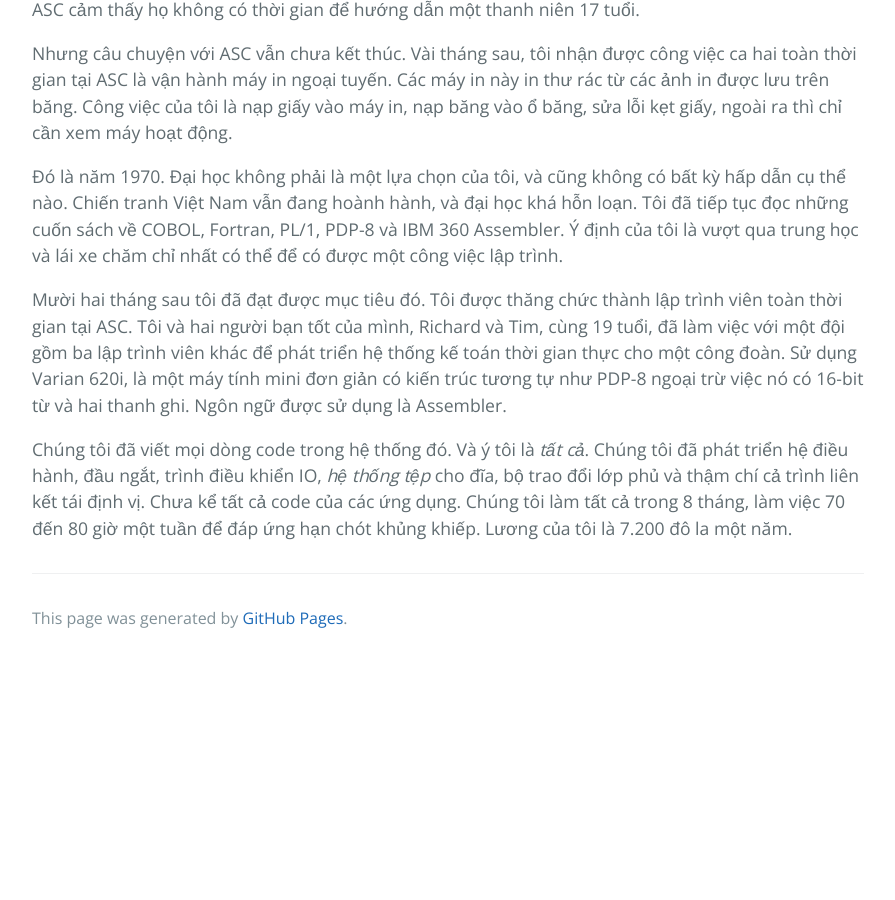
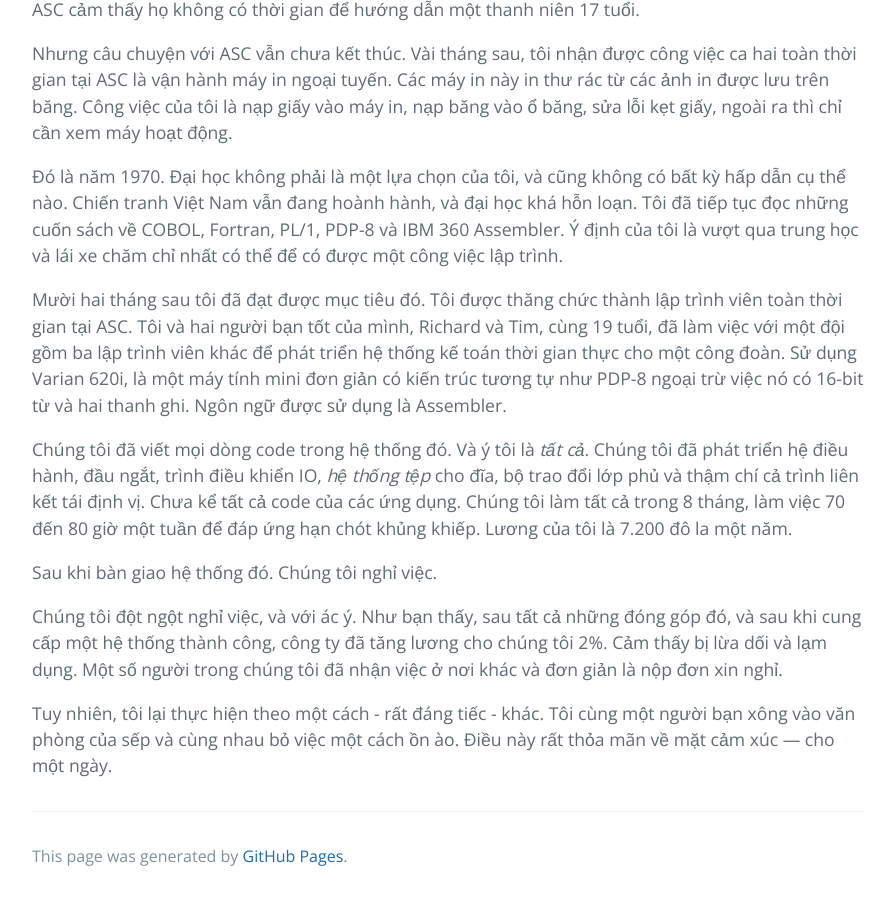
Before and after one commit to HaiBV/haibv.github.io, a Jekyll site: the page built from clean-coder/pre-requisite-introduction.md, in a window 1280 px wide and 900 px high, scrolled down 2464 px. Shown: the whole window, without its empty margins (192-1087 px from the left). Built offline with Jekyll 4.4.1, drawn with Linux system fonts in a browser that asks for light colours; our own code applies the rules of GitHub Pages for plain Markdown files; before the commit the page ends 3126 px from its top, so only the background shows below that.

Commit message:
Book - The Clean Coder - Correction

```diff
--- a/clean-coder/pre-requisite-introduction.md
+++ b/clean-coder/pre-requisite-introduction.md
@@ -47,3 +47,9 @@ Nhưng câu chuyện với ASC vẫn chưa kết thúc. Vài tháng sau, tôi nh
 Mười hai tháng sau tôi đã đạt được mục tiêu đó. Tôi được thăng chức thành lập trình viên toàn thời gian tại ASC. Tôi và hai người bạn tốt của mình, Richard và Tim, cùng 19 tuổi, đã làm việc với một đội gồm ba lập trình viên khác để phát triển hệ thống kế toán thời gian thực cho một công đoàn. Sử dụng Varian 620i, là một máy tính mini đơn giản có kiến trúc tương tự như PDP-8 ngoại trừ việc nó có 16-bit từ và hai thanh ghi. Ngôn ngữ được sử dụng là Assembler.
 
 Chúng tôi đã viết mọi dòng code trong hệ thống đó. Và ý tôi là _tất cả_. Chúng tôi đã phát triển hệ điều hành, đầu ngắt, trình điều khiển IO, _hệ thống tệp_ cho đĩa, bộ trao đổi lớp phủ và thậm chí cả trình liên kết tái định vị. Chưa kể tất cả code của các ứng dụng. Chúng tôi làm tất cả trong 8 tháng, làm việc 70 đến 80 giờ một tuần để đáp ứng hạn chót khủng khiếp. Lương của tôi là 7.200 đô la một năm.
+
+Sau khi bàn giao hệ thống đó. Chúng tôi nghỉ việc.
+
+Chúng tôi đột ngột nghỉ việc, và với ác ý. Như bạn thấy, sau tất cả những đóng góp đó, và sau khi cung cấp một hệ thống thành công, công ty đã tăng lương cho chúng tôi 2%. Cảm thấy bị lừa dối và lạm dụng. Một số người trong chúng tôi đã nhận việc ở nơi khác và đơn giản là nộp đơn xin nghỉ.
+
+Tuy nhiên, tôi lại thực hiện theo một cách - rất đáng tiếc - khác. Tôi cùng một người bạn xông vào văn phòng của sếp và cùng nhau bỏ việc một cách ồn ào. Điều này rất thỏa mãn về mặt cảm xúc — cho một ngày.
```
